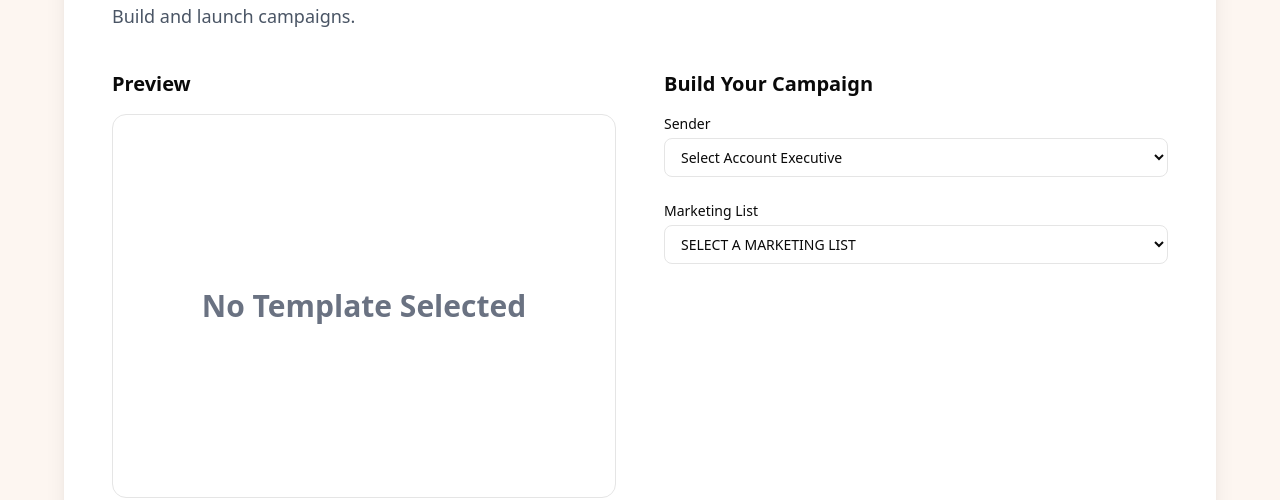
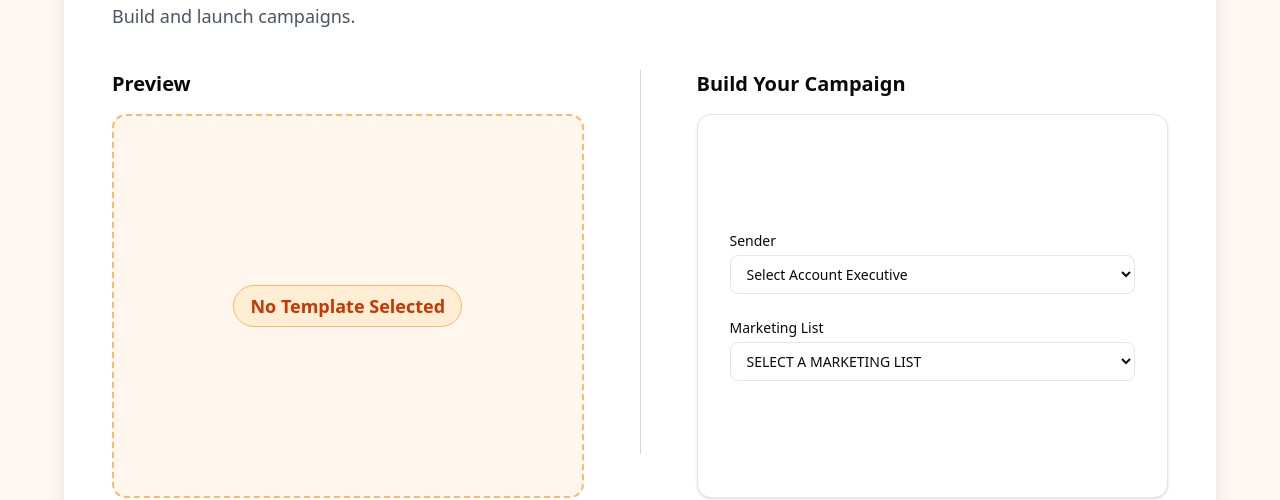
Before and after one commit to josh-zanecoder/mortdash-marketing, a Next.js app: page /marketing/campaign in a window 1280 px wide. Shown: the part 350-850 px from the top of the page. Built offline with nearby package versions, Linux system fonts and the light colour scheme.

Commit message:
Campaign

```diff
--- a/src/app/marketing/campaign/page.tsx
+++ b/src/app/marketing/campaign/page.tsx
@@ -14,14 +14,29 @@ export default function CampaignPage() {
             {/* Preview Section */}
             <div className="w-full md:w-1/2 flex flex-col">
               <div className="text-xl font-semibold mb-4">Preview</div>
-              <div className="border rounded-xl bg-white flex items-center justify-center h-96 min-h-[350px] text-center">
-                <span className="text-gray-500 text-3xl font-semibold">No Template Selected</span>
+              <div className="border-2 border-dashed border-orange-300 bg-orange-50 rounded-xl flex items-center justify-center h-96 min-h-[350px] text-center">
+                <span>
+                  <span className="flex justify-center">
+                    {/* Badge for "No Template Selected" */}
+                    <span className="inline-block">
+                      {/* If you have a Badge component, use it here: */}
+                      {/* <Badge variant="outline" className="text-orange-700 border-orange-300 bg-orange-100">No Template Selected</Badge> */}
+                      {/* If not, fallback to styled span: */}
+                      <span className="px-4 py-2 rounded-full border border-orange-300 bg-orange-100 text-orange-700 font-semibold text-lg">
+                        No Template Selected
+                      </span>
+                    </span>
+                  </span>
+                </span>
               </div>
             </div>
+            {/* Divider */}
+            <div className="hidden md:block h-96 min-h-[350px] border-l border-gray-300 mx-2"></div>
+            <div className="block md:hidden w-full border-t border-gray-300 my-8"></div>
             {/* Build Campaign Form */}
             <div className="w-full md:w-1/2 flex flex-col">
               <div className="text-xl font-semibold mb-4">Build Your Campaign</div>
-              <div className="flex flex-col gap-6">
+              <div className="flex flex-col gap-6 border rounded-xl bg-white h-96 min-h-[350px] justify-center p-8 shadow">
                 <div>
                   <label className="block text-sm font-medium mb-1">Sender</label>
                   <select className="w-full border rounded-md px-3 py-2 text-sm focus:outline-none focus:ring-2 focus:ring-primary/30">
```
